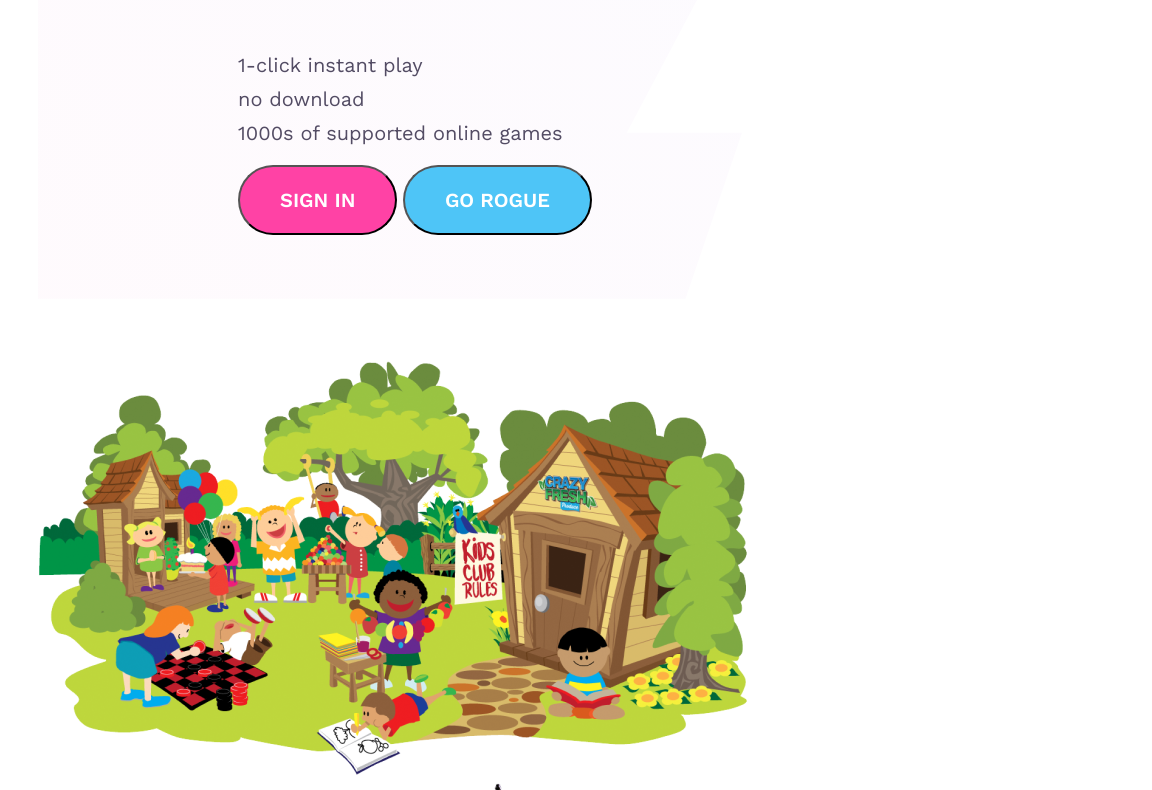
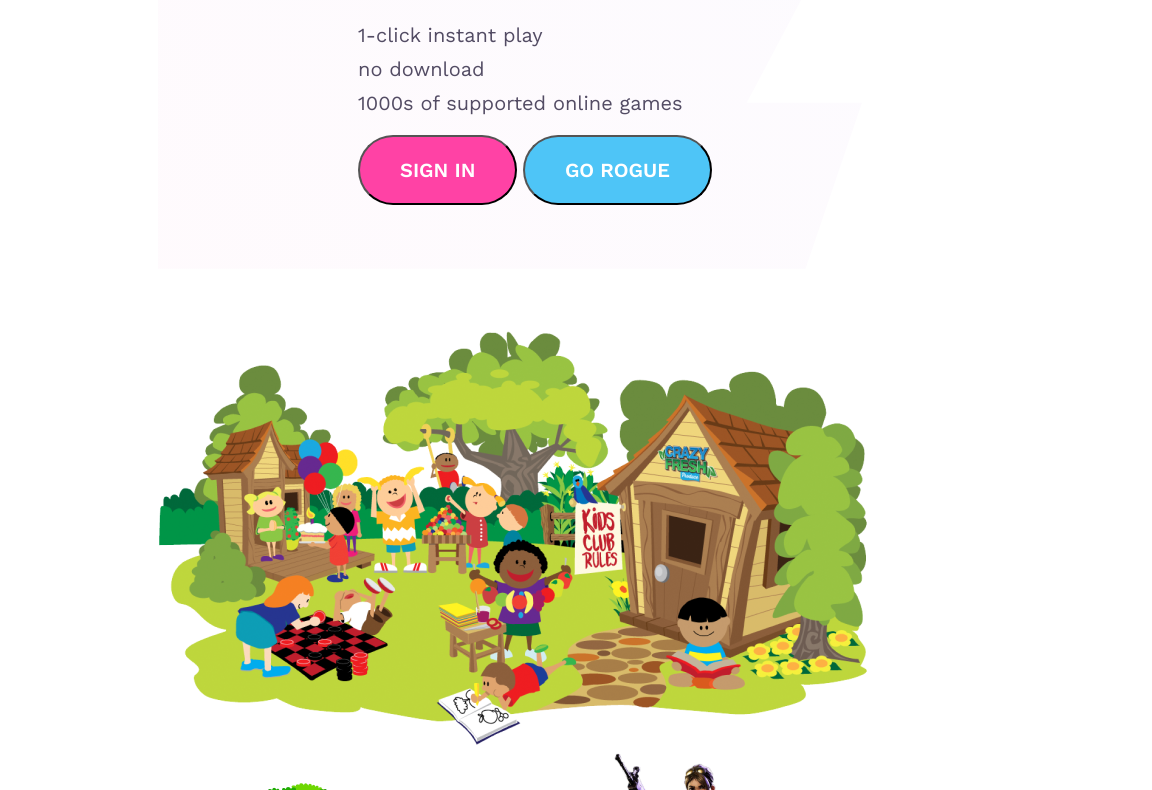
Before and after one commit to 4p2u0ja/my-2nd-assignment, a plain HTML site: page index.html in a window 768 px wide. Shown: the part 448-1238 px from the top of the page, 1152 px wide, since content can reach past the window. Drawn offline with nearby package versions, Linux system fonts and the light colour scheme.

Commit message:
header renew

```diff
--- a/styles/styles.css
+++ b/styles/styles.css
@@ -125,7 +125,7 @@ height: 1000px;width: 1000px;}
     header{height: 1000px;width: 1000px;}
     div.head{flex-direction: column;
     width: 1000px;
-height: 1000px; padding: 30px;}
+height: 1000px; padding-left: 150px;}
         div.Group18{margin-bottom: 9000px;
             margin-top: -400px;
 }
```
